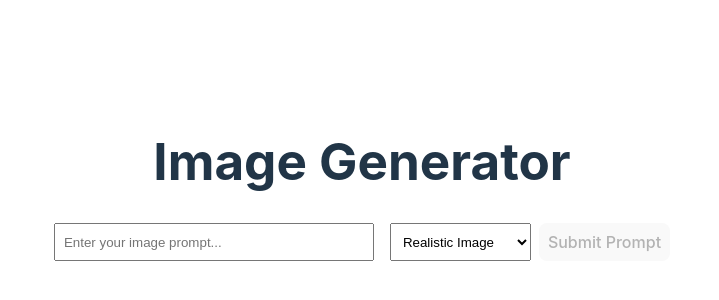
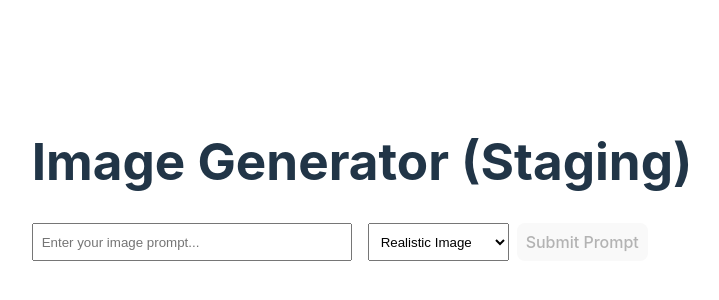
Before and after one commit to kolkoa/abe-react-app, a React (Vite) app: page / in a window 1280 px wide. Shown: the part 212-512 px from the top of the page, without its empty margins (278-997 px from the left). Built offline with nearby package versions, Linux system fonts and the light colour scheme.

Commit message:
add staging indicator

```diff
--- a/src/App.tsx
+++ b/src/App.tsx
@@ -68,7 +68,7 @@ function App() {
 
   return (
     <div>
-      <h1>Image Generator</h1>
+      <h1>Image Generator (Staging)</h1>
       <div style={{ display: 'flex', gap: '8px', marginBottom: '16px' }}>
         <input
           type="text"
```
